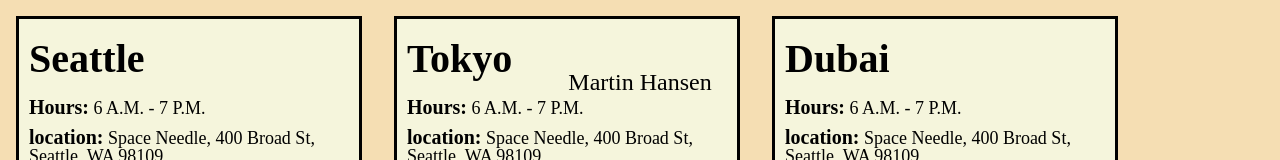
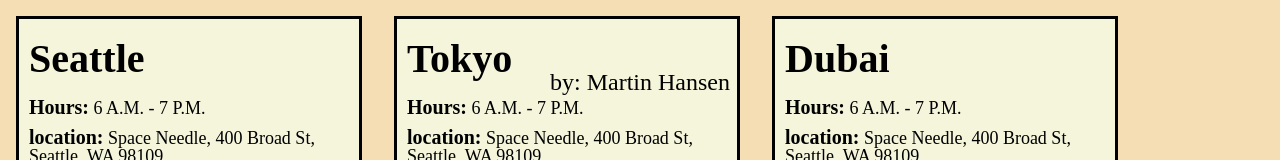
Before and after one commit to sp00nes/cookie-stand, a plain HTML site: page index.html in a window 1280 px wide. Shown: the part 358-518 px from the top of the page. Drawn offline with nearby package versions, Linux system fonts and the light colour scheme.

Commit message:
Lab9 content.

```diff
--- a/css/style.css
+++ b/css/style.css
@@ -155,6 +155,7 @@
   font-weight: bold;
   font-size: 20px;
 }
+
 /*Footer style*/
 footer {
   box-sizing: border-box;
@@ -163,4 +164,5 @@
   width: 100%;
   text-align: center;
   font-size: 1.5rem;
+  height: 3rem;
 }
--- a/index.html
+++ b/index.html
@@ -72,7 +72,7 @@
     </div>
   </main>
   <footer>
-    <p>Martin Hansen</p>
+    <p>by: Martin Hansen</p>
   </footer>
 </body>
 
--- a/js/app.js
+++ b/js/app.js
@@ -63,6 +63,7 @@
   }
 }
 
+//prints footer
 function printFooter() {
   let totalTempArray = [];
   let table = document.querySelector('tFoot');
```
Also changed, not shown: sales.html (+1 -1 lines).
